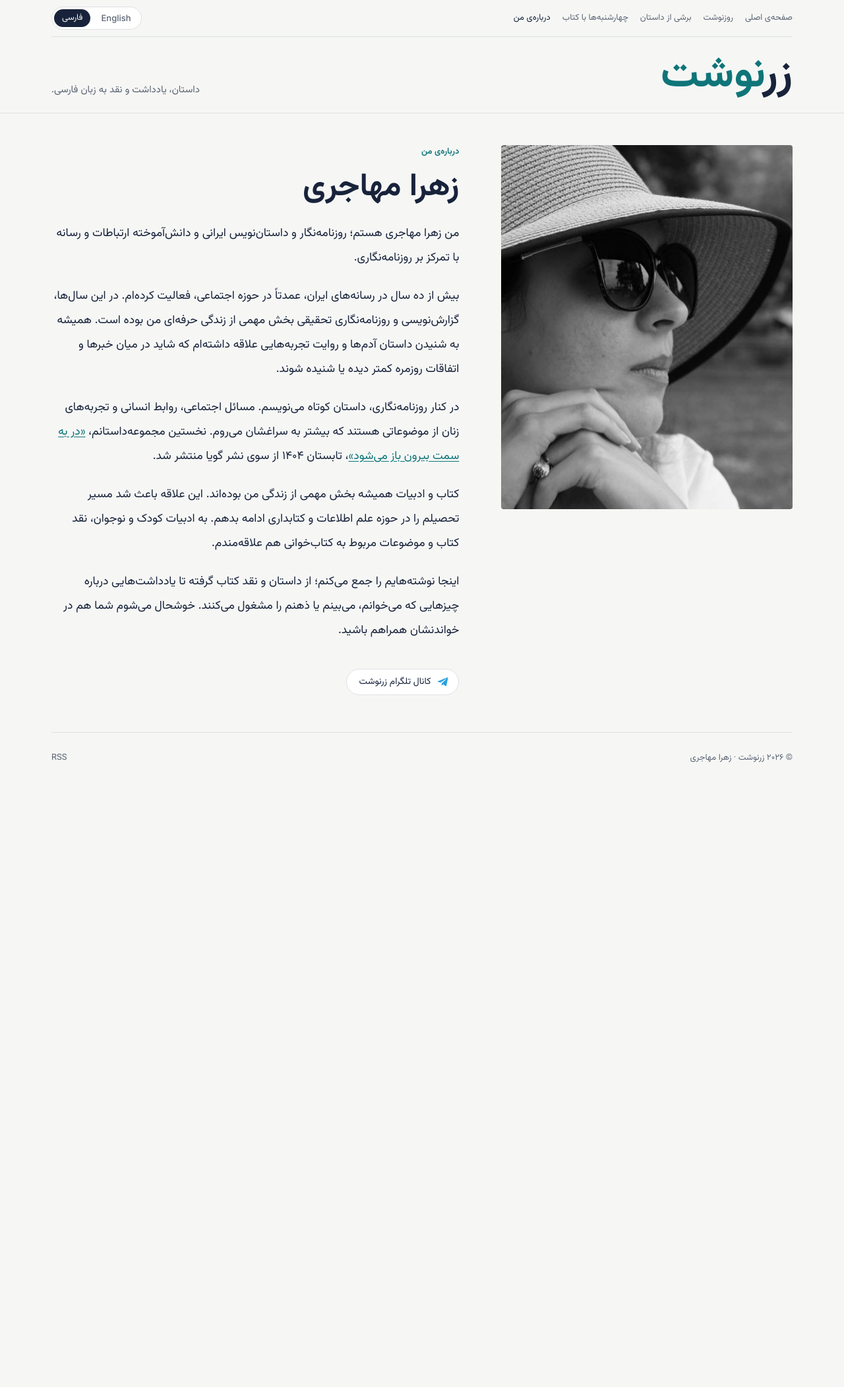
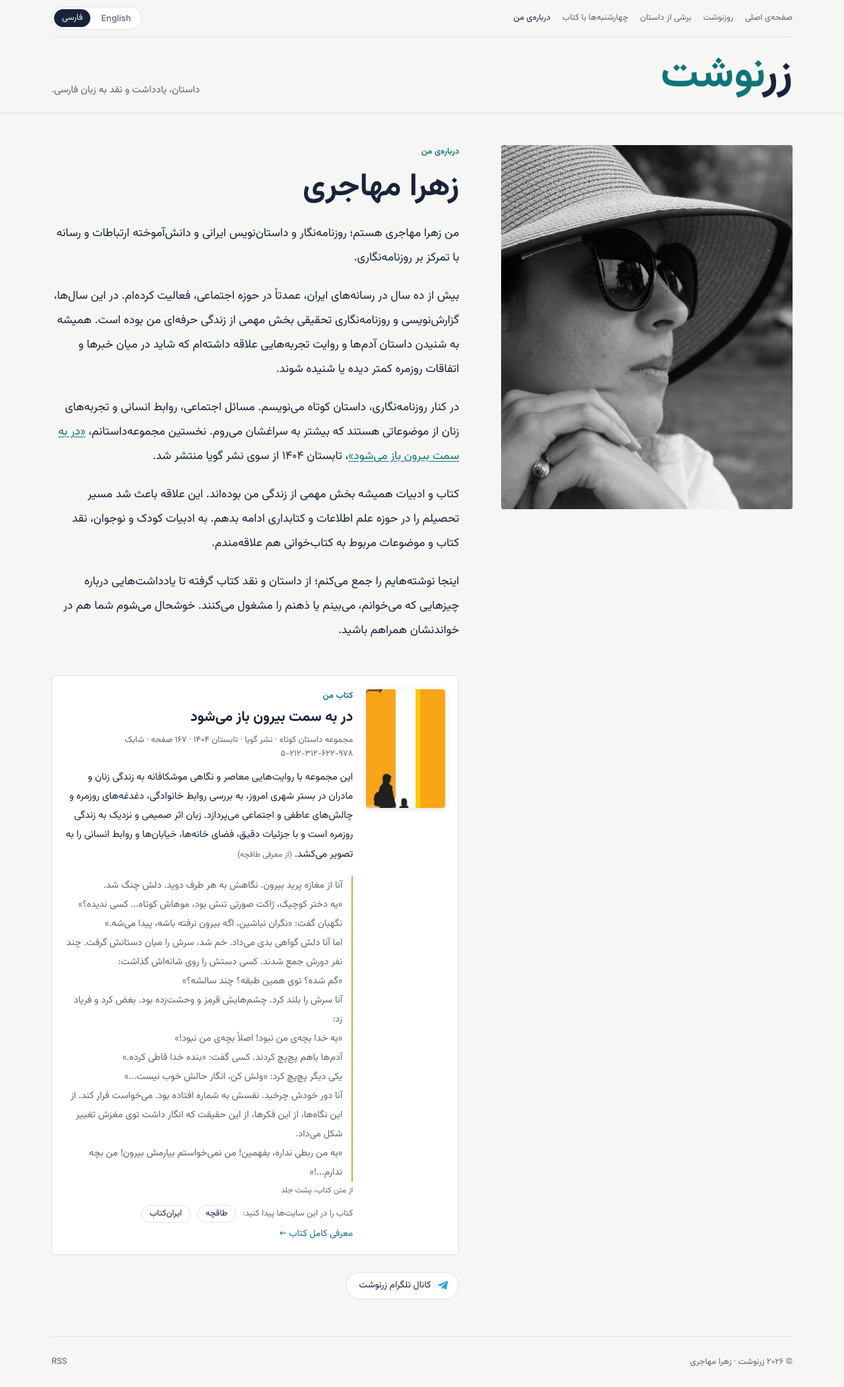
Before and after one commit to zmohajeri/zmohajeri.github.io, a Jekyll site: the page built from fa/about.md, in a window 1280 px wide. Shown: the whole page at 66% size. Built offline with Jekyll 4.4.1, drawn with Linux system fonts in a browser that asks for light colours; before the commit the page ends 1188 px from its top, so only the background shows below that.

Commit message:
About pages: book box for «در به سمت بیرون باز می‌شود» (draft, awaiting front cover and Goodreads/Fidibo links)
Co-Authored-By: Claude Opus 5.5 <noreply@anthropic.com>
Claude-Session: https://claude.ai/code/session_01MqRwwpsDWD5ayWDsbE1nWm

```diff
--- /dev/null
+++ b/_data/book.yml
@@ -0,0 +1,40 @@
+# Her story collection, shown as a box on both About pages (_includes/book.html).
+cover: /assets/img/covers/dar-be-samt-birun-baz-mishavad.jpg
+review_url: /fa/2025/09/dar-be-samt-birun-baz-mishavad/
+pages: 167
+isbn: "978-622-312-212-5"
+back_cover: |
+  آنا از مغازه پرید بیرون. نگاهش به هر طرف دوید. دلش چنگ شد.
+  «یه دختر کوچیک، ژاکت صورتی تنش بود، موهاش کوتاه... کسی ندیده؟»
+  نگهبان گفت: «نگران نباشین، اگه بیرون نرفته باشه، پیدا می‌شه.»
+  اما آنا دلش گواهی بدی می‌داد. خم شد، سرش را میان دستانش گرفت. چند نفر دورش جمع شدند. کسی دستش را روی شانه‌اش گذاشت:
+  «گم شده؟ توی همین طبقه؟ چند سالشه؟»
+  آنا سرش را بلند کرد. چشم‌هایش قرمز و وحشت‌زده بود. بغض کرد و فریاد زد:
+  «به خدا بچه‌ی من نبود! اصلاً بچه‌ی من نبود!»
+  آدم‌ها باهم پچ‌پچ کردند. کسی گفت: «بنده خدا قاطی کرده.»
+  یکی دیگر پچ‌پچ کرد: «ولش کن، انگار حالش خوب نیست...»
+  آنا دور خودش چرخید. نفسش به شماره افتاده بود. می‌خواست فرار کند. از این نگاه‌ها، از این فکرها، از این حقیقت که انگار داشت توی مغزش تغییر شکل می‌داد.
+  «به من ربطی نداره، بفهمین! من نمی‌خواستم بیارمش بیرون! من بچه ندارم...!»
+fa:
+  label: "کتاب من"
+  title: "در به سمت بیرون باز می‌شود"
+  meta: "مجموعه داستان کوتاه · نشر گویا · تابستان ۱۴۰۴ · ۱۶۷ صفحه · شابک ۹۷۸-۶۲۲-۳۱۲-۲۱۲-۵"
+  blurb: "این مجموعه با روایت‌هایی معاصر و نگاهی موشکافانه به زندگی زنان و مادران در بستر شهری امروز، به بررسی روابط خانوادگی، دغدغه‌های روزمره و چالش‌های عاطفی و اجتماعی می‌پردازد. زبان اثر صمیمی و نزدیک به زندگی روزمره است و با جزئیات دقیق، فضای خانه‌ها، خیابان‌ها و روابط انسانی را به تصویر می‌کشد."
+  blurb_source: "از معرفی طاقچه"
+  quote_label: "از متن کتاب، پشت جلد"
+  more: "معرفی کامل کتاب"
+  find: "کتاب را در این سایت‌ها پیدا کنید:"
+en:
+  label: "My book"
+  title: "The Door Opens Outward"
+  title_fa: "در به سمت بیرون باز می‌شود"
+  meta: "Short stories (in Persian) · Goya Publishing · 2025 · 167 pages · ISBN 978-622-312-212-5"
+  blurb: "Contemporary stories that look closely at the lives of women and mothers in today's urban Iran: family relationships, everyday worries, and emotional and social struggles. The language is warm and close to daily life, and the stories capture homes, streets and human relationships in fine detail."
+  more: "Read the full review (Persian)"
+  quote_label: "From the back cover (in Persian)"
+  find: "Find the book on:"
+links:
+  - { name: "Goodreads", name_fa: "گودریدز", url: "" }
+  - { name: "Taaghche", name_fa: "طاقچه", url: "https://taaghche.com/book/238911/در-به-سمت-بیرون-باز-می-شود" }
+  - { name: "Fidibo", name_fa: "فیدیبو", url: "" }
+  - { name: "Iranketab", name_fa: "ایران‌کتاب", url: "https://www.iranketab.ir/book/165848-the-door-opens-outwards" }
--- /dev/null
+++ b/_includes/book.html
@@ -0,0 +1,16 @@
+{%- assign b = site.data.book -%}{%- assign bl = b[page.lang] -%}
+<section class="book-box">
+  <img class="book-cover" src="{{ b.cover | relative_url }}" alt="{{ bl.title }}">
+  <div class="book-info">
+    <span class="kicker">{{ bl.label }}</span>
+    <h2>{{ bl.title }}</h2>
+    {%- if bl.title_fa -%}<p class="book-fa" lang="fa" dir="rtl">{{ bl.title_fa }}</p>{%- endif -%}
+    <p class="book-meta">{{ bl.meta }}</p>
+    <p class="book-blurb">{{ bl.blurb }}{% if bl.blurb_source %} <span class="book-src">({{ bl.blurb_source }})</span>{% endif %}</p>
+    {%- if b.back_cover -%}<figure class="book-quote-wrap"><blockquote class="book-quote" lang="fa" dir="rtl">{{ b.back_cover | strip | newline_to_br }}</blockquote><figcaption>{{ bl.quote_label }}</figcaption></figure>{%- endif -%}
+    <p class="book-links"><span>{{ bl.find }}</span>
+      {%- for l in b.links -%}{%- if l.url != "" -%}<a href="{{ l.url }}" target="_blank" rel="noopener">{% if page.lang == 'fa' %}{{ l.name_fa }}{% else %}{{ l.name }}{% endif %}</a>{%- endif -%}{%- endfor -%}
+    </p>
+    <a class="book-more" href="{{ b.review_url | relative_url }}">{{ bl.more }} {% if page.lang == 'fa' %}←{% else %}→{% endif %}</a>
+  </div>
+</section>
--- a/_layouts/about.html
+++ b/_layouts/about.html
@@ -11,6 +11,7 @@ layout: default
       <h1>{% if page.lang == 'fa' %}زهرا مهاجری{% else %}Zahra Mohajeri{% endif %}</h1>
       {%- if page.epigraph -%}<blockquote class="epigraph">{{ page.epigraph }}</blockquote>{%- endif -%}
       <div class="prose">{{ content }}</div>
+      {% include book.html %}
       <p class="follow"><a href="https://t.me/zar_neveshtt" target="_blank" rel="noopener"><svg viewBox="0 0 24 24" aria-hidden="true"><path fill="currentColor" d="M21.9 4.3 18.7 19.4c-.2 1-.9 1.3-1.7.8l-4.8-3.5-2.3 2.2c-.3.3-.5.5-1 .5l.3-4.9 8.9-8c.4-.3-.1-.5-.6-.2L6.5 13.2l-4.7-1.5c-1-.3-1-1 .2-1.5L20.5 3c.9-.3 1.6.2 1.4 1.3Z"/></svg><span>{{ t.telegram }}</span></a></p>
     </div>
   </article>
--- a/assets/style.css
+++ b/assets/style.css
@@ -112,6 +112,26 @@ img.contain { object-fit: contain !important; background: color-mix(in srgb, var
 .lang-fa .follow a { padding: 8px 14px 8px 18px; }
 .about-text .prose h2 { font-family: var(--display); font-style: italic; font-weight: 400; font-size: 1.5rem; line-height: 1.3; color: var(--glaze); margin: 0 0 .8em; }
 .lang-fa .about-text .prose h2 { font-family: var(--fa); font-style: normal; font-weight: 600; font-size: 1.3rem; }
+/* book box on About pages */
+.book-box { display: grid; grid-template-columns: 120px 1fr; gap: 20px; margin: 18px 0 8px; padding: 20px; background: var(--card); border: 1px solid var(--line); border-radius: 6px; }
+.book-cover { width: 120px; aspect-ratio: 2 / 3; object-fit: cover; border-radius: 3px; box-shadow: 0 2px 10px rgba(0,0,0,.12); }
+.book-info { display: grid; gap: 6px; align-content: start; min-width: 0; }
+.book-info h2 { margin: 0; font-family: var(--display); font-weight: 600; font-size: 1.35rem; line-height: 1.25; }
+.lang-fa .book-info h2 { font-family: var(--fa); font-weight: 700; line-height: 1.6; }
+.book-fa { margin: 0; font-family: var(--fa); color: var(--muted); }
+.lang-en .book-fa { text-align: left; }
+.book-meta { margin: 0; font-size: 13px; color: var(--muted); }
+.book-blurb { margin: 4px 0 0; font-size: 15px; line-height: 1.75; }
+.lang-fa .book-blurb { line-height: 1.95; }
+.book-src { font-size: 12px; color: var(--muted); }
+.book-quote { margin: 6px 0 0; padding-inline-start: 14px; border-inline-start: 2px solid #d4a537; font-family: var(--fa); font-size: 14.5px; line-height: 2; color: var(--muted); }
+.book-quote-wrap { margin: 6px 0 0; }
+.book-quote-wrap figcaption { margin-top: 4px; font-size: 12px; color: var(--muted); }
+.book-links { margin: 6px 0 0; display: flex; flex-wrap: wrap; gap: 6px 10px; align-items: center; font-size: 13px; color: var(--muted); }
+.book-links a { border: 1px solid var(--line); border-radius: 999px; padding: 2px 12px; color: var(--ink); }
+.book-links a:hover { border-color: var(--glaze); color: var(--glaze); }
+.book-more { justify-self: start; font-size: 14px; color: var(--glaze); }
+@media (max-width: 480px) { .book-box { grid-template-columns: 1fr; } .book-cover { width: 140px; } }
 @media (max-width: 760px) { .about { grid-template-columns: 1fr; padding-block: 28px 40px; } .portrait { max-width: 420px; } }
 
 /* journal (روزنوشت) */
```
